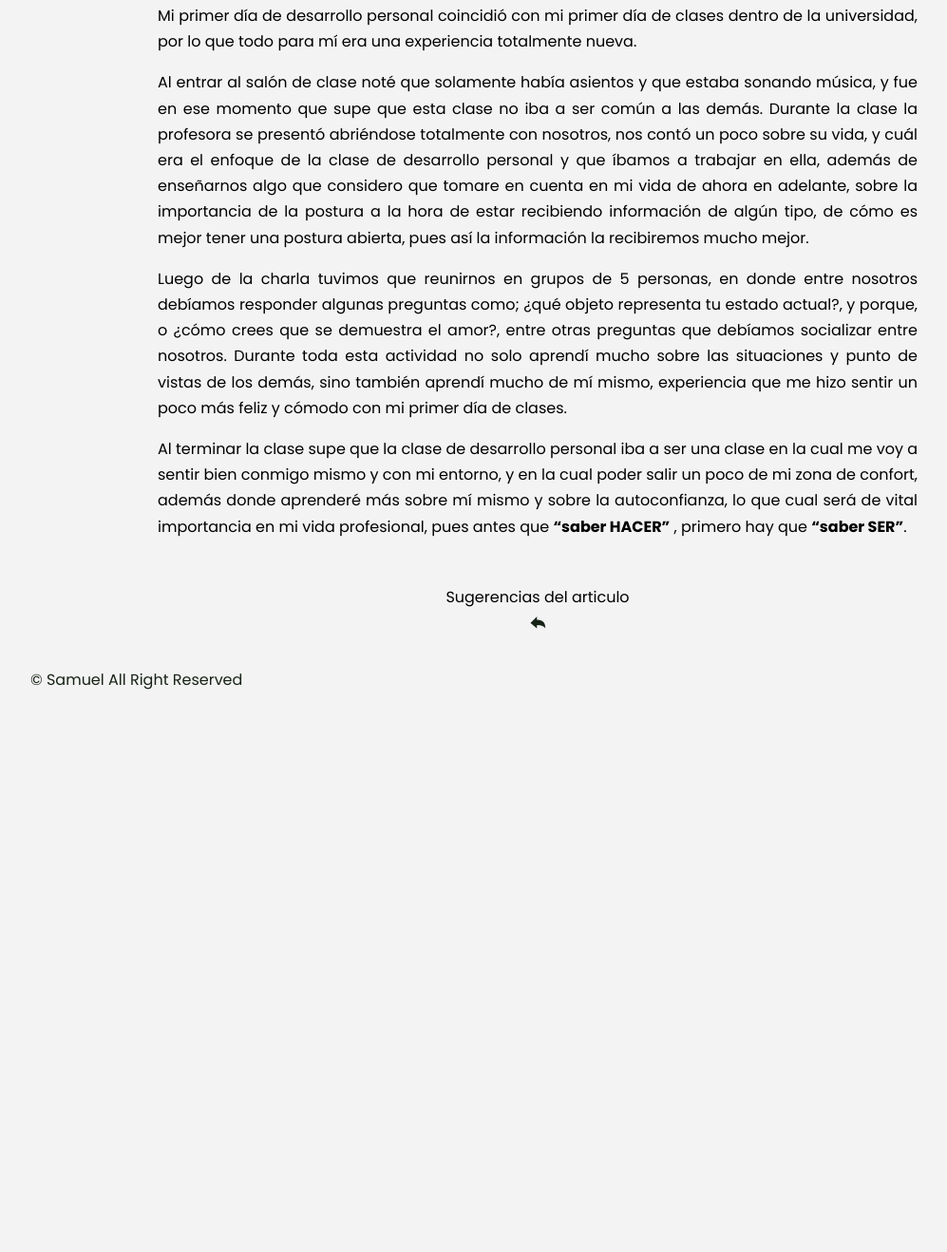
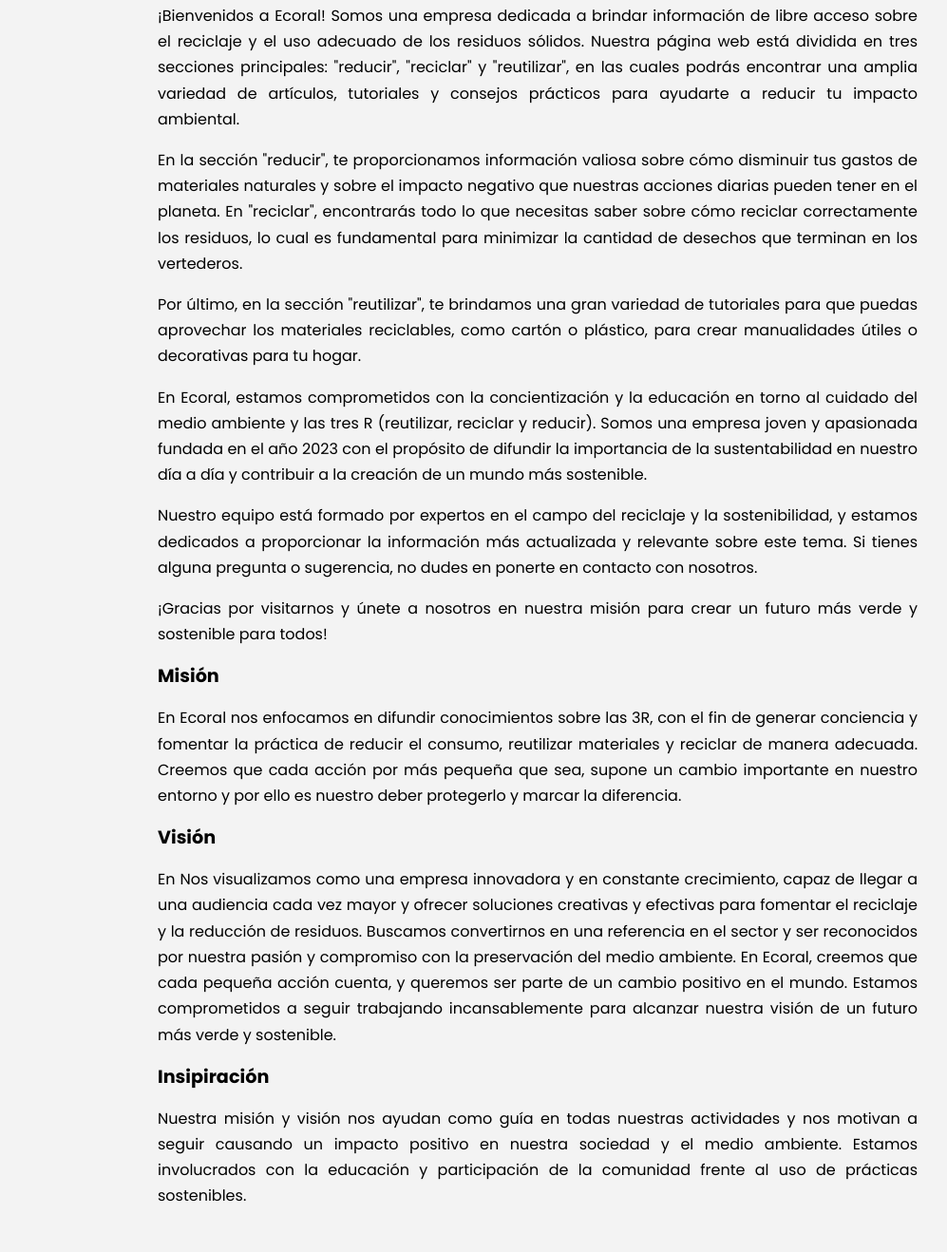
Before and after one commit to SamuelArenas0511/Ecoral, a plain HTML site: page Sobre nosotros.html in a window 1280 px wide. Shown: the part 718-2036 px from the top of the page at 95% size, without its empty margins (74-1071 px from the left). Before the commit the page ends 1476 px from the top, so only its background shows below. Drawn offline with nearby package versions, Linux system fonts and the light colour scheme.

Commit message:
Update Sobre nosotros.html

```diff
--- a/Sobre nosotros.html
+++ b/Sobre nosotros.html
@@ -41,18 +41,37 @@
     <section class="post-contenido post-contenedor">
         <h2 class="sub-encabezado">¿Quienes somos?</h2>
         <p class="post-text">
-            Mi primer día de desarrollo personal coincidió con mi primer día de clases dentro de la universidad, por lo que todo para mí era una experiencia totalmente nueva.
+            ¡Bienvenidos a Ecoral! Somos una empresa dedicada a brindar información de libre acceso sobre el reciclaje y el uso adecuado de los residuos sólidos. Nuestra página web está dividida en tres secciones principales: "reducir", "reciclar" y "reutilizar", en las cuales podrás encontrar una amplia variedad de artículos, tutoriales y consejos prácticos para ayudarte a reducir tu impacto ambiental.
         </p>
         <p class="post-text">
-            Al entrar al salón de clase noté que solamente había asientos y que estaba sonando música, y fue en ese momento que supe que esta clase no iba a ser común a las demás. Durante la clase la profesora se presentó abriéndose totalmente con nosotros, nos contó un poco sobre su vida, y cuál era el enfoque de la clase de desarrollo personal y que íbamos a trabajar en ella, además de enseñarnos algo que considero que tomare en cuenta en mi vida de ahora en adelante, sobre la importancia de la postura a la hora de estar recibiendo información de algún tipo, de cómo es mejor tener una postura abierta, pues así la información la recibiremos mucho mejor.
+           En la sección "reducir", te proporcionamos información valiosa sobre cómo disminuir tus gastos de materiales naturales y sobre el impacto negativo que nuestras acciones diarias pueden tener en el planeta. En "reciclar", encontrarás todo lo que necesitas saber sobre cómo reciclar correctamente los residuos, lo cual es fundamental para minimizar la cantidad de desechos que terminan en los vertederos.
         </p>
         <p class="post-text">
-            Luego de la charla tuvimos que reunirnos en grupos de 5 personas, en donde entre nosotros debíamos responder algunas preguntas como; ¿qué objeto representa tu estado actual?, y porque, o ¿cómo crees que se demuestra el amor?, entre otras preguntas que debíamos socializar entre nosotros. Durante toda esta actividad no solo aprendí mucho sobre las situaciones y punto de vistas de los demás, sino también aprendí mucho de mí mismo, experiencia que me hizo sentir un poco más feliz y cómodo con mi primer día de clases.
+            Por último, en la sección "reutilizar", te brindamos una gran variedad de tutoriales para que puedas aprovechar los materiales reciclables, como cartón o plástico, para crear manualidades útiles o decorativas para tu hogar.
         </p>
         <p class="post-text">
-            Al terminar la clase supe que la clase de desarrollo personal iba a ser una clase en la cual me voy a sentir bien conmigo mismo y con mi entorno, y en la cual poder salir un poco de mi zona de confort, además donde aprenderé más sobre mí mismo y sobre la autoconfianza, lo que cual será de vital importancia en mi vida profesional, pues antes que <b>“saber HACER”</b> , primero hay que <b>“saber SER”</b>.
+            En Ecoral, estamos comprometidos con la concientización y la educación en torno al cuidado del medio ambiente y las tres R (reutilizar, reciclar y reducir). Somos una empresa joven y apasionada fundada en el año 2023 con el propósito de difundir la importancia de la sustentabilidad en nuestro día a día y contribuir a la creación de un mundo más sostenible.
         </p>
-
+        <p class="post-text">
+            Nuestro equipo está formado por expertos en el campo del reciclaje y la sostenibilidad, y estamos dedicados a proporcionar la información más actualizada y relevante sobre este tema. Si tienes alguna pregunta o sugerencia, no dudes en ponerte en contacto con nosotros.
+        </p>
+        <p class="post-text">
+            ¡Gracias por visitarnos y únete a nosotros en nuestra misión para crear un futuro más verde y sostenible para todos!
+        </p>
+        <h2 class="sub-encabezado">Misión</h2>
+        <p class="post-text">
+            En Ecoral nos enfocamos en difundir conocimientos sobre las 3R, con el fin de generar conciencia y fomentar la práctica de reducir el consumo, reutilizar materiales y reciclar de manera adecuada. Creemos que cada acción por más pequeña que sea, supone un cambio importante en nuestro entorno y por ello es nuestro deber protegerlo y marcar la diferencia.
+        </p>
+        <h2 class="sub-encabezado">Visión</h2>
+       <p class="post-text">
+            En Nos visualizamos como una empresa innovadora y en constante crecimiento, capaz de llegar a una audiencia cada vez mayor y ofrecer soluciones creativas y efectivas para fomentar el reciclaje y la reducción de residuos. Buscamos convertirnos en una referencia en el sector y ser reconocidos por nuestra pasión y compromiso con la preservación del medio ambiente.
+            En Ecoral, creemos que cada pequeña acción cuenta, y queremos ser parte de un cambio positivo en el mundo. Estamos comprometidos a seguir trabajando incansablemente para alcanzar nuestra visión de un futuro más verde y sostenible.
+        </p>
+        <h2 class="sub-encabezado">Insipiración</h2>
+        <p class="post-text">
+            Nuestra misión y visión nos ayudan como guía en todas nuestras actividades y nos motivan a seguir causando un impacto positivo en nuestra sociedad y el medio ambiente. Estamos involucrados con la educación y participación de la comunidad
+            frente al uso de prácticas sostenibles.
+         </p>
 
     </section>
 
```
